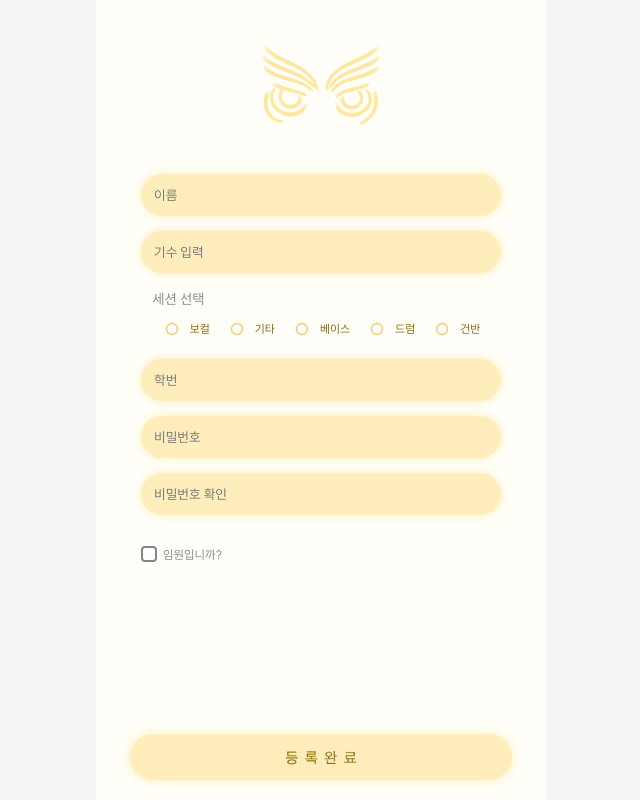
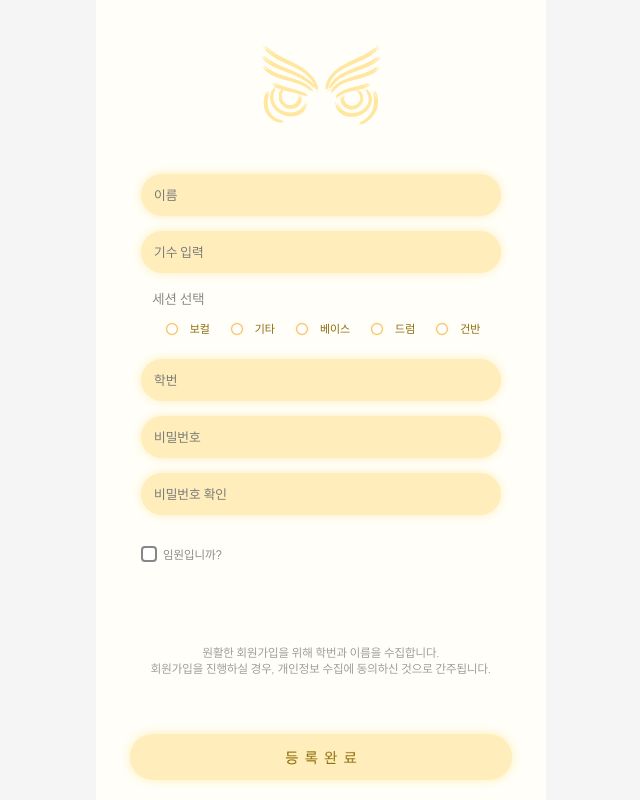
Before and after one commit to scopsProject/front, a React (Create React App) app: page /scops/register in a window 1280 px wide. Shown: the whole page, without its empty margins (319-959 px from the left). Built offline with nearby package versions, Linux system fonts and the light colour scheme; no server answers.

Commit message:
fix/예약취소기능

```diff
--- a/src/pages/MainPage.jsx
+++ b/src/pages/MainPage.jsx
@@ -7,7 +7,7 @@ import api from "../api.js";
 
 function MainPage() {
   const { user } = useAuth();
-  const userName = user?.userName;
+  const userName = user?.name;
   const [menuOpen, setMenuOpen] = useState(false);
   const [date, setDate] = useState('');
   const [dayOfWeek, setDayOfWeek] = useState('');
--- a/src/pages/ReservationPage.jsx
+++ b/src/pages/ReservationPage.jsx
@@ -13,7 +13,10 @@ function ReservationPage() {
   const [weekInfo, setWeekInfo] = useState([]);
   const [selectedDate, setSelectedDate] = useState(null);
   const { user } = useAuth();
-  const userName = user?.userName;
+
+  // 로그인한 유저의 이름 (DB에 저장되는 이름과 일치해야 함)
+  const userName = user?.name;
+
   const [eventList, setEventList] = useState([]);
   const [songList, setSongList] = useState([]);
   const [selectedEvent, setSelectedEvent] = useState('');
@@ -47,7 +50,7 @@ function ReservationPage() {
     return () => window.removeEventListener('mousedown', handleClickOutside);
   }, []);
 
-  // 🕒 시간 체크 함수 (컴포넌트 마운트 시 & 1분마다 체크 추천)
+  // 🕒 시간 체크 함수
   useEffect(() => {
     const checkTime = () => {
       const now = new Date();
@@ -67,14 +70,15 @@ function ReservationPage() {
       setIsBookingOpen(isOpen);
     };
 
-    checkTime(); // 처음 한번 실행
-    const interval = setInterval(checkTime, 200); // 0.2초마다 갱신
+    checkTime();
+    const interval = setInterval(checkTime, 200);
 
     return () => clearInterval(interval);
   }, []);
+
   useEffect(() => {
     const now = new Date();
-    const currentDay = now.getDay(); // 0(일) ~ 6(토)
+    const currentDay = now.getDay();
 
     const daysUntilNextMonday = (1 + 7 - currentDay) % 7 || 7;
 
@@ -84,7 +88,7 @@ function ReservationPage() {
     const shortWeekdays = ['Sun', 'Mon', 'Tue', 'Wed', 'Thu', 'Fri', 'Sat'];
     const result = [];
 
-    // 🔥 월(0) ~ 금(4)까지 5일 생성
+    // 월(0) ~ 금(4)까지 5일 생성
     for (let i = 0; i < 5; i++) {
       const d = new Date(nextMonday);
       d.setDate(nextMonday.getDate() + i);
@@ -96,7 +100,7 @@ function ReservationPage() {
       const localIsoDate = `${year}-${mm}-${dd}`;
 
       result.push({
-        date: localIsoDate, // 🔥 수정된 날짜값
+        date: localIsoDate,
         displayDate: `${mm}-${dd}`,
         day: shortWeekdays[d.getDay()]
       });
@@ -104,13 +108,11 @@ function ReservationPage() {
 
     setWeekInfo(result);
 
-    // 초기 데이터 로딩 범위도 다음 주로 변경
     const startDate = result[0].date;
     const endDate = result[result.length - 1].date;
 
     // 1. 예약 정보 가져오기
     api.get(`/reservations/by-week?start=${startDate}&end=${endDate}`)
-      // ... (이하 동일) ...
       .then(res => setSongs(res.data))
       .catch(err => console.error('이번 주 예약정보 실패:', err));
 
@@ -126,31 +128,24 @@ function ReservationPage() {
     console.log("SSE 연결 시도:", `${BASE_URL}/sse/subscribe`);
     const eventSource = new EventSource(`${BASE_URL}/sse/subscribe`);
 
-    // (A) 연결 성공 시
     eventSource.addEventListener('connect', (e) => {
       console.log('SSE 연결 성공:', e.data);
     });
 
-    // (B) 실시간 예약 알림 도착 시 ("new-reservation")
     eventSource.addEventListener('new-reservation', (e) => {
       try {
         const newReservation = JSON.parse(e.data);
         console.log('실시간 예약 알림 도착:', newReservation);
 
-        // 1. 데이터 갱신: songs 상태 업데이트 -> 화면 리렌더링
         setSongs((prevSongs) => [...prevSongs, newReservation]);
 
-        // 2. 🔔 [추가] 상단 알림 메시지 설정
-        // 시간 포맷 깔끔하게 (13:00:00 -> 13:00)
         const start = newReservation.startTime ? newReservation.startTime.slice(0, 5) : "";
         const end = newReservation.endTime ? newReservation.endTime.slice(0, 5) : "";
         const song = newReservation.songName;
 
-        // 알림 메시지 구성
         const msg = `${start} ~ ${end} - ${song}: 예약되었습니다!`;
         setNotification(msg);
 
-        // 3초 뒤에 알림 끄기
         setTimeout(() => {
           setNotification('');
         }, 3000);
@@ -160,13 +155,11 @@ function ReservationPage() {
       }
     });
 
-    // (C) 에러 처리
     eventSource.onerror = (error) => {
       console.error('SSE 에러 발생 (연결 종료):', error);
       eventSource.close();
     };
 
-    // 🧹 Clean-up
     return () => {
       console.log("SSE 연결 종료");
       eventSource.close();
@@ -175,7 +168,6 @@ function ReservationPage() {
   }, []);
 
 
-  // 행사 선택 시 그에 맞는 곡 리스트 불러오기
   useEffect(() => {
     if (selectedEvent) {
       api.get(`/songs/by-event?eventName=${selectedEvent}`)
@@ -223,7 +215,7 @@ function ReservationPage() {
     const songRegisterId = selectedSongObj ? selectedSongObj.id : null;
 
     const requestBody = {
-      userName: user.name,
+      userName: user.name, // 주의: 저장할 때 user.name을 쓴다면, 비교할 때도 user.name과 같은 값을 써야 합니다.
       eventName: selectedEvent,
       songName: selectedSong,
       singerName: singerName,
@@ -255,7 +247,6 @@ function ReservationPage() {
         buttonsStyling: false
       });
 
-      // 예약 후 초기화
       setSelectedDate(null);
       setSelectedEvent('');
       setSelectedSong('');
@@ -267,7 +258,6 @@ function ReservationPage() {
 
       let errorMsg = '예약 중 오류가 발생했습니다.';
 
-      // 에러 메시지 추출 로직
       if (error.response && error.response.data) {
         if (error.response.data.message) {
           errorMsg = error.response.data.message;
@@ -278,7 +268,6 @@ function ReservationPage() {
         errorMsg = '서버와 연결할 수 없거나 알 수 없는 오류가 발생했습니다.';
       }
 
-      // 4. 실패 알림 (통합 처리)
       Swal.fire({
         icon: 'error',
         title: '오류',
@@ -309,24 +298,21 @@ function ReservationPage() {
     };
   });
 
-  // 클릭 처리 (1시간 선택)
   const handleTimeClick = (time) => {
     setStartTime(time);
-
-    // 자동으로 1시간 뒤로 endTime 설정
     const h = parseInt(time.split(':')[0]);
     const end = `${(h + 1).toString().padStart(2, '0')}:00`;
     setEndTime(end);
   };
 
+  // 삭제 핸들러 함수
   const handleDeleteReservation = (targetSong) => {
-    // 1. 본인 예약 확인 (프론트 1차 방어)
-    // user.name 또는 user.userName 등 AuthContext 구조에 맞춰 수정하세요.
-    if (targetSong.userName !== user.userName) {
+
+    if (targetSong.userName !== userName) {
       Swal.fire({
-        icon: 'warning',
-        title: '권한 없음',
-        text: '본인이 예약한 곡만 취소할 수 있습니다.',
+        icon: 'error',
+        title: '삭제 불가',
+        text: '본인이 예약한 곡이 아닙니다.',
         confirmButtonText: '확인',
         customClass: {
           popup: 'my-swal-popup',
@@ -357,8 +343,7 @@ function ReservationPage() {
       if (result.isConfirmed) {
         try {
           // 3. API 호출 (삭제 요청)
-          // targetSong.id (DB의 PK)가 필요합니다. 백엔드에서 reservationId를 반환해야 합니다.
-          await api.delete(`/reservations/${targetSong.id}`); // 또는 targetSong.reservationId
+          await api.delete(`/reservations/${targetSong.id}`);
 
           // 4. 성공 시 상태 업데이트 (화면에서 즉시 제거)
           setSongs((prev) => prev.filter((s) => s.id !== targetSong.id));
@@ -408,7 +393,7 @@ function ReservationPage() {
             ⛔ 지금은 예약 시간이 아닙니다.<br />(화 09:00 ~ 목 19:00)
           </div>
         )}
-        {/* 🔔 [추가] 알림창 (notification 내용이 있을 때만 표시) */}
+
         {notification && (
           <div className="notification-banner">
             {notification}
@@ -452,7 +437,6 @@ function ReservationPage() {
         </div>
 
         <div className="reservation-controls">
-          {/* ... (기존 컨트롤 영역 그대로) ... */}
           <div className="custom-select-container" ref={eventRef} style={{ marginBottom: 12 }}>
             <div
               className={`custom-select-display ${!selectedEvent ? 'custom-select-placeholder' : ''}`}
@@ -513,7 +497,6 @@ function ReservationPage() {
 
           <div className="time-select-section">
             <div className="time-section-title">연습 시간 선택</div>
-            {/* 오전 */}
             <div className="time-group">
               <div className="time-group-title">오전</div>
               <div className="time-buttons">
@@ -532,7 +515,6 @@ function ReservationPage() {
               </div>
             </div>
 
-            {/* 오후 */}
             <div className="time-group">
               <div className="time-group-title">오후</div>
               <div className="time-buttons">
@@ -554,10 +536,9 @@ function ReservationPage() {
         </div>
         <button
           className={`reservation-submit-btn ${!isBookingOpen ? 'disabled' : ''}`}
-          // 기존 disabled 조건에 !isBookingOpen 추가
           disabled={!isBookingOpen || !selectedDate || !selectedEvent || !selectedSong || !startTime || !endTime}
           onClick={handleReservation}
-          style={!isBookingOpen ? { backgroundColor: '#ccc', cursor: 'not-allowed' } : {}} // 스타일 추가
+          style={!isBookingOpen ? { backgroundColor: '#ccc', cursor: 'not-allowed' } : {}}
         >
           {isBookingOpen ? "예약하기" : "예약 불가"}
         </button>
--- a/src/pages/UserRegisterPage.css
+++ b/src/pages/UserRegisterPage.css
@@ -262,11 +262,16 @@
   box-shadow: 0 0 10px rgba(255, 230, 130, 0.6);
 
   margin-top: auto;
-  /* 위쪽 내용 밀어내고 바닥으로 */
   margin-left: auto;
-  /* 🔥 [추가] 가로 중앙 정렬 */
   margin-right: auto;
-  /* 🔥 [추가] 가로 중앙 정렬 */
+}
+.info-description {
+  color: #999999;        /* 회색 흐린 글씨 */
+  font-size: 12px;       /* 안내 문구이므로 글씨 크기를 약간 작게 조정 */
+  text-align: center;    /* 텍스트 가운데 정렬 */
+  width: 100%;           /* 가로 너비를 꽉 채워 정렬이 틀어지지 않게 함 */
+  margin-top: auto;      /* 위쪽 입력 폼과의 간격 */
+  line-height: 1.4;      /* 줄 간격을 주어 가독성 확보 */
 }
 
 .submit-button2:hover {
--- a/src/pages/UserRegisterPage.jsx
+++ b/src/pages/UserRegisterPage.jsx
@@ -280,6 +280,8 @@ const UserRegisterPage = () => {
           </div>
 
         </div>
+        <div className="info-description">원활한 회원가입을 위해 학번과 이름을 수집합니다.<br />
+          회원가입을 진행하실 경우, 개인정보 수집에 동의하신 것으로 간주됩니다.</div>
         <button
           onClick={handleUserRegister}
           disabled={!isFormValid}
```
